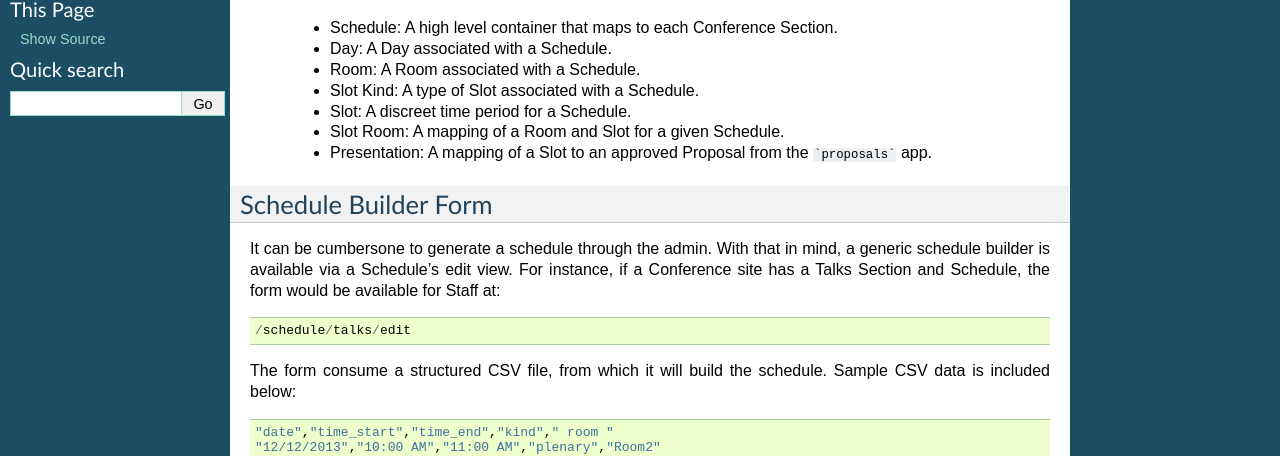
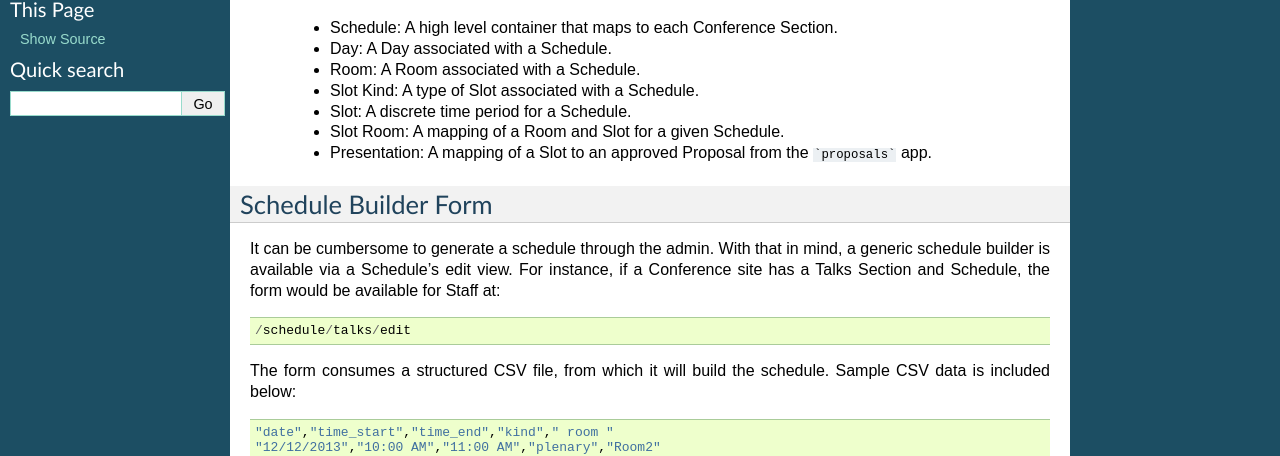
Before and after one commit to pinax/symposion, a Sphinx documentation site: the page built from docs/schedule.rst, in a window 1280 px wide. Shown: the part 172-628 px from the top of the page. Built offline with Sphinx 7.4.7, drawn with Linux system fonts in a browser that asks for light colours.

Commit message:
fix typos

````diff
--- a/docs/schedule.rst
+++ b/docs/schedule.rst
@@ -11,21 +11,21 @@ structured schedule:
   * Day: A Day associated with a Schedule.
   * Room: A Room associated with a Schedule.
   * Slot Kind: A type of Slot associated with a Schedule.
-  * Slot: A discreet time period for a Schedule.
+  * Slot: A discrete time period for a Schedule.
   * Slot Room: A mapping of a Room and Slot for a given Schedule.
   * Presentation: A mapping of a Slot to an approved Proposal from the ```proposals``` app.
 
 Schedule Builder Form
 ---------------------
 
-It can be cumbersone to generate a schedule through the admin. With that in mind,
+It can be cumbersome to generate a schedule through the admin. With that in mind,
 a generic schedule builder is available via a Schedule's edit view. For instance,
 if a Conference site has a Talks Section and Schedule, the form would be
 available for Staff at::
 
 /schedule/talks/edit
 
-The form consume a structured CSV file, from which it will build the schedule.
+The form consumes a structured CSV file, from which it will build the schedule.
 Sample CSV data is included below::
 
 "date","time_start","time_end","kind"," room "
````
